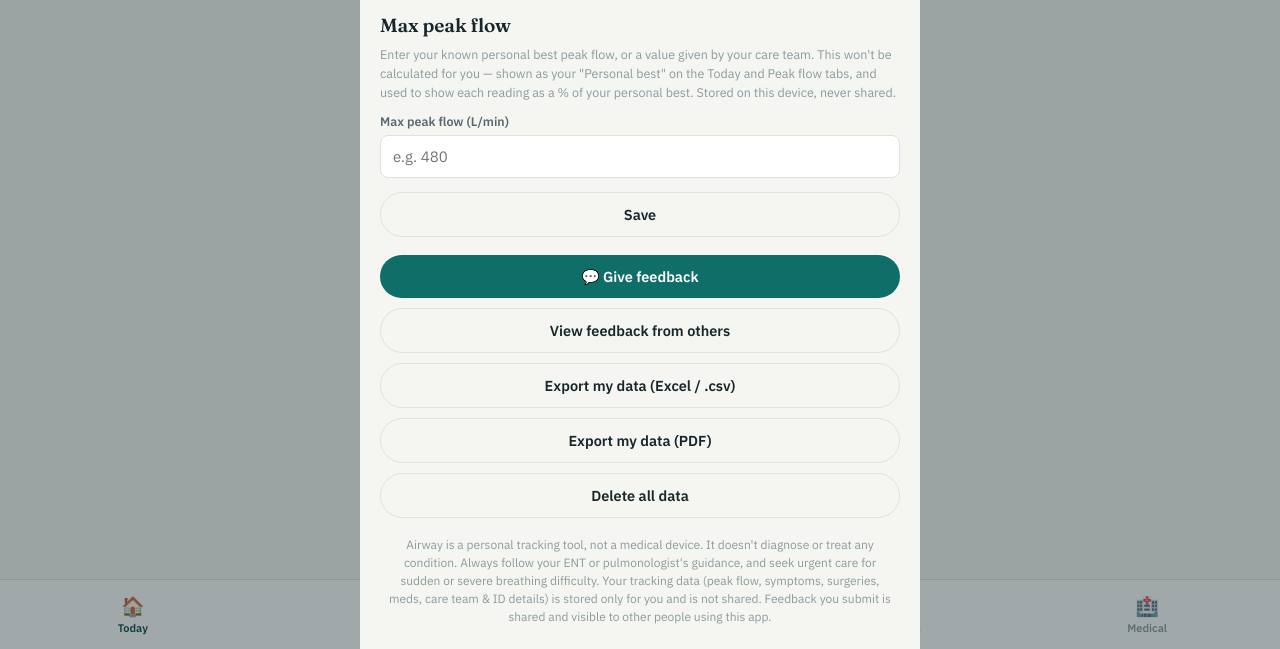
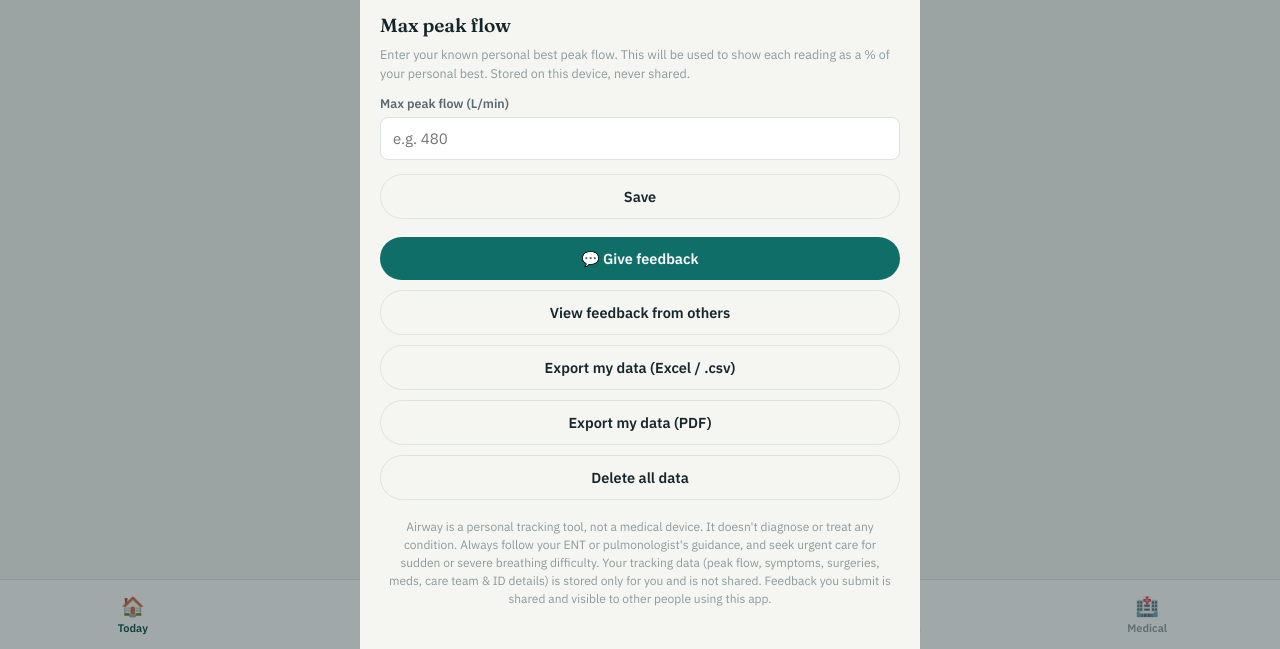
Before and after one commit to pipgorrie/airway-tracker-, a website: page index.html in a window 1280 px wide. Both pictures are taken after a click on the button "⚙ Settings". Shown: the part 151-800 px from the top of the page. Drawn offline with Linux system fonts and the light colour scheme.

Commit message:
Simplify max peak flow Settings description

```diff
--- a/index.html
+++ b/index.html
@@ -1729,7 +1729,7 @@ function openSettings(){
     <div class="modal-head"><h2>Settings</h2><button class="modal-close" onclick="closeModal()">✕</button></div>
 
     <h2 style="margin-bottom:8px;">Max peak flow</h2>
-    <p style="font-size:12.5px;color:var(--ink-faint);margin-bottom:12px;">Enter your known personal best peak flow, or a value given by your care team. This won't be calculated for you — shown as your "Personal best" on the Today and Peak flow tabs, and used to show each reading as a % of your personal best. Stored on this device, never shared.</p>
+    <p style="font-size:12.5px;color:var(--ink-faint);margin-bottom:12px;">Enter your known personal best peak flow. This will be used to show each reading as a % of your personal best. Stored on this device, never shared.</p>
     <div class="field">
       <label class="field-label">Max peak flow (L/min)</label>
       <input type="number" id="maxPFInput" placeholder="e.g. 480" value="${state.settings.maxPeakFlow??''}">
```
